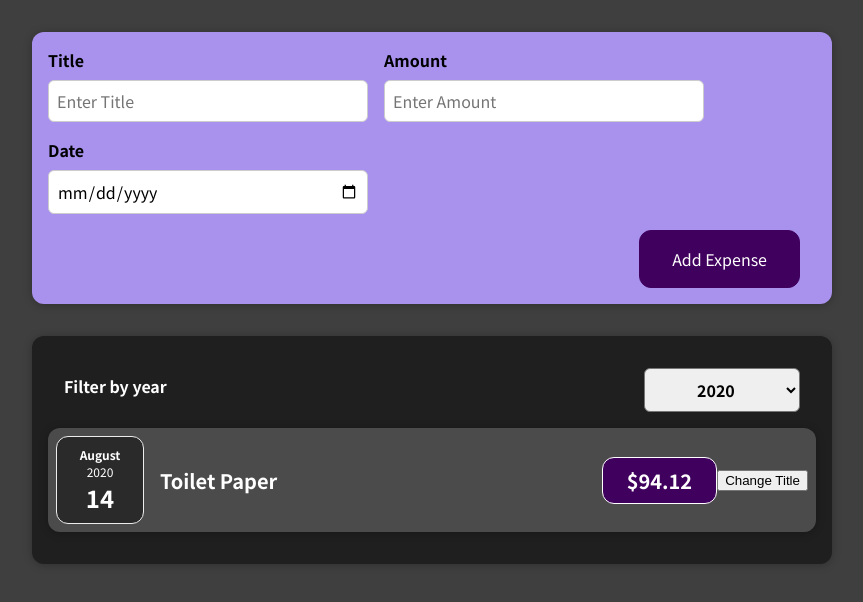
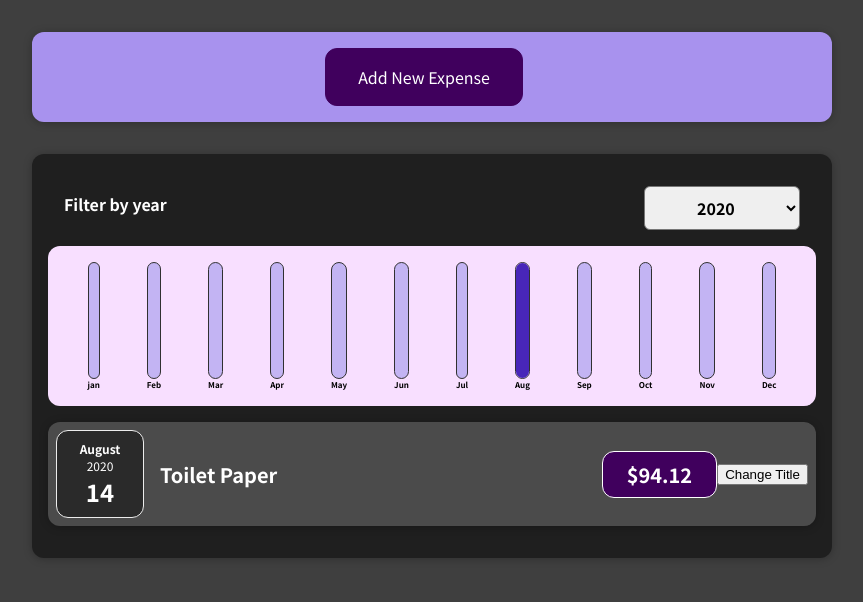
Before and after one commit to waibiaf2/react-complete-guide-ExpenseTracker, a React (Create React App) app: page / in a window 1280 px wide. Shown: the top 602 px of the page, without its empty margins (208-1071 px from the left). Built offline with nearby package versions, Linux system fonts and the light colour scheme.

Commit message:
Complete section 6, adds bar char to the app.

```diff
--- /dev/null
+++ b/src/components/Chart/Chart.css
@@ -0,0 +1,9 @@
+.chart {
+    padding: 1rem;
+    border-radius: 12px;
+    background-color: #f8dfff;
+    text-align: center;
+    display: flex;
+    justify-content: space-around;
+    height: 10rem;
+}
--- /dev/null
+++ b/src/components/Chart/Chart.js
@@ -0,0 +1,23 @@
+import './Chart.css'
+
+import ChartBar from "./ChartBar";
+
+const Chart = (props) => {
+    const dataPointValues = props.dataPoints.map(dataPoint => dataPoint.value);
+    const totalMaximum = Math.max(...dataPointValues);
+
+    return <div className="chart">
+        {
+            props.dataPoints.map((dataPoint) => {
+                return <ChartBar
+                    key={dataPoint.label}
+                    value={dataPoint.value}
+                    maxValue={totalMaximum}
+                    label={dataPoint.label}
+                />
+            })
+        }
+    </div>
+}
+
+export default Chart;
--- /dev/null
+++ b/src/components/Chart/ChartBar.css
@@ -0,0 +1,30 @@
+.chart-bar {
+    height: 100%;
+    display: flex;
+    flex-direction: column;
+    align-items: center;
+}
+
+.chart-bar__inner {
+    height: 100%;
+    width: 100%;
+    border: 1px solid #313131;
+    border-radius: 12px;
+    background-color: #c3b4f3;
+    overflow: hidden;
+    display: flex;
+    flex-direction: column;
+    justify-content: flex-end;
+}
+
+.chart-bar__fill {
+    background-color: #4826b9;
+    width: 100%;
+    transition: all 0.3s ease-out;
+}
+
+.chart-bar__label {
+    font-weight: bold;
+    font-size: 0.5rem;
+    text-align: center;
+}
--- /dev/null
+++ b/src/components/Chart/ChartBar.js
@@ -0,0 +1,20 @@
+import './ChartBar.css'
+
+const ChartBar = (props) => {
+    let barFillHeight = '0%'
+
+    if (props.maxValue > 0) {
+        barFillHeight = Math.round((props.value / props.maxValue) * 100) + '%';
+    }
+
+    return <div className="chart-bar">
+        <div className="chart-bar__inner">
+            <div
+                className="chart-bar__fill"
+                style={{height:barFillHeight}}></div>
+        </div>
+        <div className="chart-bar__label">{props.label}</div>
+    </div>;
+}
+
+export default ChartBar;
--- /dev/null
+++ b/src/components/Expenses/ExpenseChart.js
@@ -0,0 +1,27 @@
+import Chart from "../Chart/Chart";
+
+const ExpenseChart = (props) => {
+    const chartDataPoints = [
+        {label: 'jan', value: 0},
+        {label: 'Feb', value: 0},
+        {label: 'Mar', value: 0},
+        {label: 'Apr', value: 0},
+        {label: 'May', value: 0},
+        {label: 'Jun', value: 0},
+        {label: 'Jul', value: 0},
+        {label: 'Aug', value: 0},
+        {label: 'Sep', value: 0},
+        {label: 'Oct', value: 0},
+        {label: 'Nov', value: 0},
+        {label: 'Dec', value: 0}
+    ];
+
+    for (const expense of props.expenses) {
+        const expenseMonth = expense.date.getMonth(); // start at 0 => January => 0
+        chartDataPoints[expenseMonth].value += expense.amount;
+    }
+    console.log(chartDataPoints);
+    return <Chart dataPoints ={chartDataPoints}/>
+}
+
+export default ExpenseChart;
--- a/src/components/Expenses/ExpenseItem.js
+++ b/src/components/Expenses/ExpenseItem.js
@@ -15,6 +15,7 @@
     };
 
     return (
+        <li>
             <Card className="expense-item">
                 <ExpenseDate date={props.expenseDate}/>
                 <div className="expense-item__description">
@@ -23,6 +24,7 @@
                 </div>
                 <button onClick={changeTitleHandler}>Change Title</button>
             </Card>
+        </li>
     );
 };
 
--- a/src/components/Expenses/Expenses.js
+++ b/src/components/Expenses/Expenses.js
@@ -4,6 +4,7 @@
 import Card from "../UI/Card";
 import ExpensesFilter from "./ExpensesFilter";
 import ExpensesList from "./ExpensesList";
+import ExpenseChart from "./ExpenseChart";
 
 const Expenses = (props) => {
     const [filteredYear, setFilteredYear] = useState('2020');
@@ -18,7 +19,9 @@
 
     return (
         <Card className="expenses">
+
             <ExpensesFilter selected={filteredYear} onChangeFilter={filterChangeHandler}/>
+            <ExpenseChart expenses={filteredExpenses}/>
             <ExpensesList expenses={filteredExpenses}/>
         </Card>
     );
--- a/src/components/NewExpense/NewExpense.js
+++ b/src/components/NewExpense/NewExpense.js
@@ -1,9 +1,11 @@
-import React from "react";
+import React, {useState} from "react";
 
 import './NewExpense.css';
 import NewExpenseForm from "./NewExpenseForm";
 
 const NewExpense = (props) => {
+    const [showForm, setShowForm] = useState(false);
+
     const saveExpenseDataHandler = (enteredExpenseData) => {
         const expenseData = {
             ...enteredExpenseData,
@@ -13,9 +15,19 @@
         props.onAddNewExpense(expenseData);
     };
 
+    const toggleShowFormHandler = () => {
+        setShowForm(prevState => !prevState);
+    }
+
+    if (!showForm) {
+        return <div className="new-expense">
+            <button onClick={toggleShowFormHandler}> Add New Expense</button>
+        </div>
+    }
+
     return (
         <div className="new-expense">
-            <NewExpenseForm onSaveExpenseData={saveExpenseDataHandler} />
+            <NewExpenseForm onSaveExpenseData={saveExpenseDataHandler} onCancel = {toggleShowFormHandler}/>
         </div>
     );
 };
--- a/src/components/NewExpense/NewExpenseForm.js
+++ b/src/components/NewExpense/NewExpenseForm.js
@@ -39,7 +39,7 @@
         e.preventDefault();
         const expenseData = {
             title: enteredTitle,
-            amount: enteredAmount,
+            amount: +enteredAmount,
             date: new Date(enteredDate),
         }
         props.onSaveExpenseData(expenseData);
@@ -48,6 +48,8 @@
         setEnteredAmount('');
         setEnteredDate('');
     };
+
+    const cancelHandler = () => props.onCancel();
 
     return <form onSubmit={submitHandler} >
         <div className="new-expense__controls">
@@ -77,6 +79,7 @@
             </div>
         </div>
         <div className="new-expense__actions">
+            <button type="submit" onClick={cancelHandler}>Cancel</button>
             <button type="submit" >Add Expense</button>
         </div>
     </form>
```
Also changed, not shown: 1 other file (tests, documents, lock files or other folders). Lines whose indentation alone changed are shown as unchanged.
